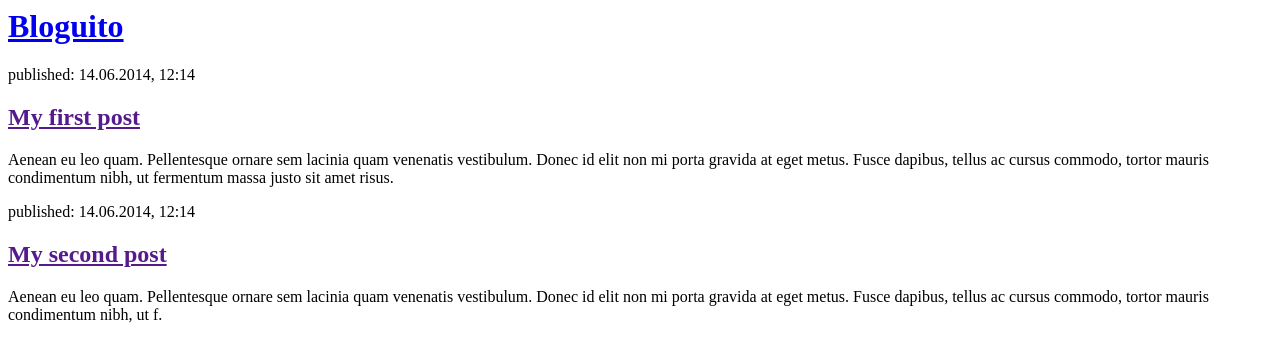
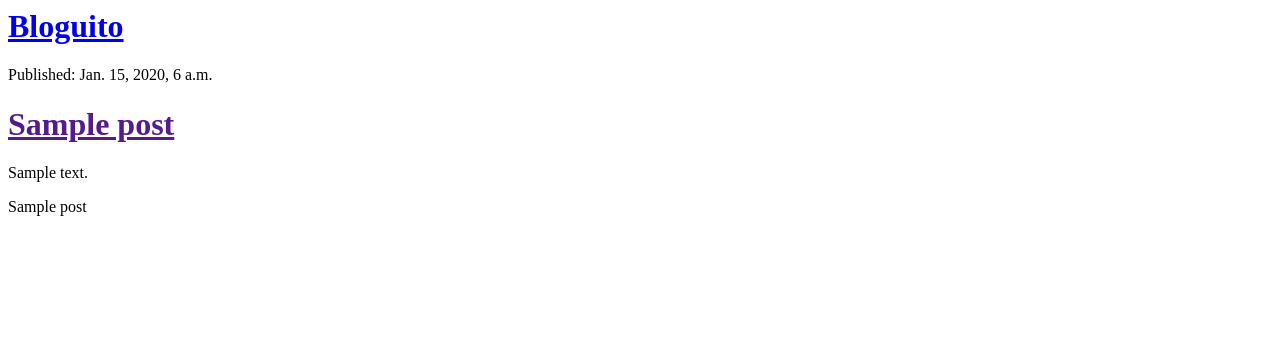
Before and after one commit to SantiQ-94/djangoExperiment, a Django app: template blog/templates/blog/post_list.html in a window 1280 px wide. Shown: the top 362 px of the page. Run offline with Django 3.2, Linux system fonts and the light colour scheme; the template is opened without the code that fills it: values that come from a table or form of the project are taken from there, others are empty; tables that the repository leaves empty hold one stand-in row (values such as "Sample post").

Commit message:
more django girls tuto

```diff
--- a/blog/models.py
+++ b/blog/models.py
@@ -10,7 +10,7 @@ class Post(models.Model):
             default=timezone.now
     )
     published_date = models.DateTimeField(
-            blank=True, null=False
+            blank=True, null=True
     )
 
     def publish(self):
--- a/blog/templates/blog/post_list.html
+++ b/blog/templates/blog/post_list.html
@@ -6,17 +6,15 @@
         <div>
             <h1><a href="/">Bloguito</a></h1>
         </div>
-
         <div>
-            <p>published: 14.06.2014, 12:14</p>
-            <h2><a href="">My first post</a></h2>
-            <p>Aenean eu leo quam. Pellentesque ornare sem lacinia quam venenatis vestibulum. Donec id elit non mi porta gravida at eget metus. Fusce dapibus, tellus ac cursus commodo, tortor mauris condimentum nibh, ut fermentum massa justo sit amet risus.</p>
-        </div>
-
-        <div>
-            <p>published: 14.06.2014, 12:14</p>
-            <h2><a href="">My second post</a></h2>
-            <p>Aenean eu leo quam. Pellentesque ornare sem lacinia quam venenatis vestibulum. Donec id elit non mi porta gravida at eget metus. Fusce dapibus, tellus ac cursus commodo, tortor mauris condimentum nibh, ut f.</p>
+            {% for post in posts %}
+                <div>
+                   <p>Published: {{ post.published_date }}</p>
+                   <h1><a href="">{{ post.title }}</a></h1>
+                   <p>{{ post.text|linebreaksbr }}</p>
+                </div>
+                {{ post }}
+            {% endfor %}
         </div>
     </body>
 </html>
```
Also changed, not shown: blog/views.py (+5 -2 lines), blog/migrations/0002_auto_20180925_0958.py (added).
